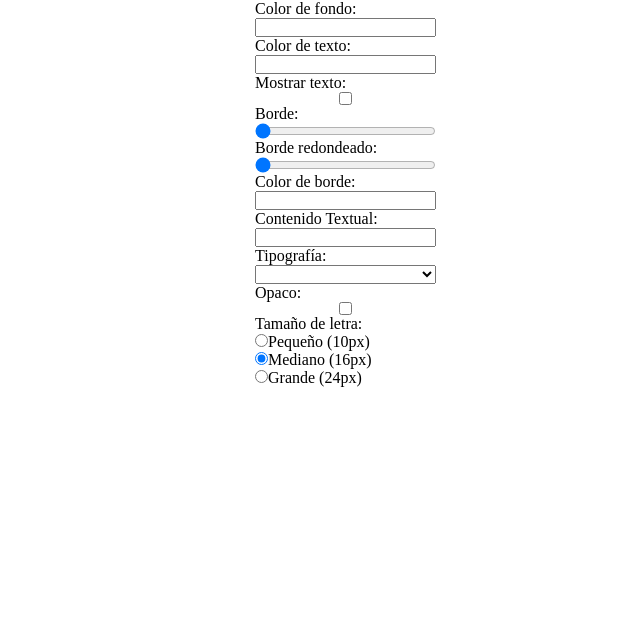
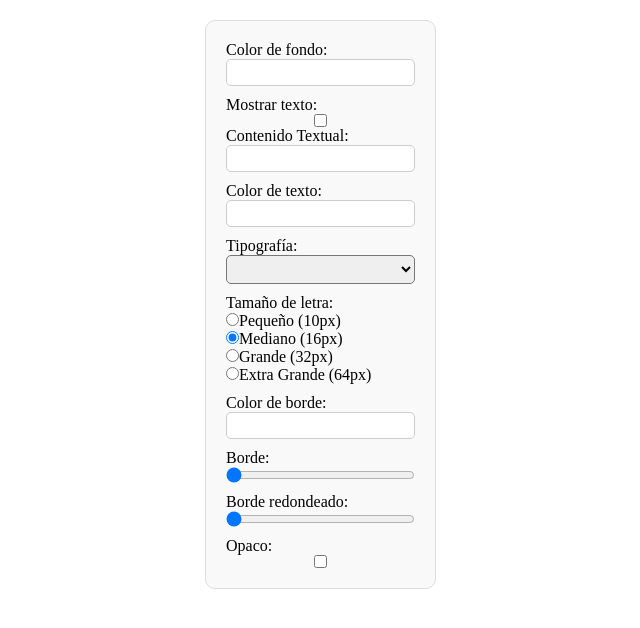
Before and after one commit to michelanyelo/DataBinding-DL, a Vue app: page / in a window 1280 px wide. Shown: the top 628 px of the page, without its empty margins (204-844 px from the left). Built offline with nearby package versions, Linux system fonts and the light colour scheme.

Commit message:
M6D6 desafio: Updated DataBinding.vue component with added comments, rearranged layout, and styling changes

```diff
--- a/src/components/DataBinding.vue
+++ b/src/components/DataBinding.vue
@@ -3,21 +3,22 @@ export default {
     name: 'DataBinding',
     data() {
         return {
-            backgroundBox: '',
-            textColor: '',
-            showTexto: false,
-            borderBox: '0',
-            borderRadiusBox: '0',
-            borderColor: '',
-            textContent: '',
-            typoStyle: '',
-            fontStyle: ['normal', 'italic', 'oblique'],
-            opacityBox: false,
-            selectedFontSize: 16,
-            sizeFont: [
+            backgroundBox: '',          // Color de fondo del cuadro
+            textColor: '',               // Color del texto
+            showTexto: false,            // Controla la visibilidad del texto
+            borderBox: '0',              // Grosor del borde del cuadro
+            borderRadiusBox: '0',        // Radio de borde del cuadro
+            borderColor: '',             // Color del borde del cuadro
+            textContent: '',             // Contenido textual
+            typoStyle: '',               // Estilo de tipografía seleccionada
+            fontStyle: ['normal', 'italic', 'oblique'], // Opciones de estilos de tipografía
+            opacityBox: false,           // Controla la opacidad del cuadro
+            selectedFontSize: 16,        // Tamaño de fuente seleccionado
+            sizeFont: [                  // Opciones de tamaño de fuente
                 { value: 10, label: 'Pequeño (10px)' },
                 { value: 16, label: 'Mediano (16px)' },
-                { value: 24, label: 'Grande (24px)' },
+                { value: 32, label: 'Grande (32px)' },
+                { value: 64, label: 'Extra Grande (64px)' }
             ]
         }
     }
@@ -28,37 +29,46 @@ export default {
     <div class="container">
         <div class="selectores">
             <label for="backgroundBoxInput">Color de fondo: </label>
-            <input id="backgroundBoxInput" type="text" v-model="backgroundBox">
-            <label for="textColorInput">Color de texto: </label>
-            <input id="textColorInput" type="text" v-model="textColor">
+            <input id="backgroundBoxInput" type="text" v-model="backgroundBox" class="input-field">
+
             <label for="mostrarTextCheck">Mostrar texto: </label>
             <input id="mostrarTextCheck" type="checkbox" v-model="showTexto">
-            <label for="borderTextRange">Borde: </label>
-            <input id="borderTextRange" type="range" min="0" max="10" v-model="borderBox">
-            <label for="borderRadiusRange">Borde redondeado: </label>
-            <input id="borderRadiusRange" type="range" min="0" max="50" v-model="borderRadiusBox">
-            <label for="borderColorInput">Color de borde: </label>
-            <input id="borderColorInput" type="text" v-model="borderColor">
+
             <label for="textContentInput">Contenido Textual: </label>
-            <input id="textContentInput" type="text" v-model="textContent">
+            <input id="textContentInput" type="text" v-model="textContent" class="input-field">
+
+            <label for="textColorInput">Color de texto: </label>
+            <input id="textColorInput" type="text" v-model="textColor" class="input-field">
+
             <label for="typoTextSelect">Tipografía: </label>
-            <select id="typoTextSelect" v-model="typoStyle">
+            <select id="typoTextSelect" v-model="typoStyle" class="input-select">
                 <option v-for="(style, idx) in fontStyle" :key="idx" :value="style">{{ style }}</option>
             </select>
-            <label for="opacityBoxCheck">Opaco: </label>
-            <input id="opacityBoxCheck" type="checkbox" v-model="opacityBox">
 
-            <!-- Radios para Tamaño de letra -->
             <label for="fontSize">Tamaño de letra: </label>
-            <div id="fontSize">
+            <div id="fontSize" class="font-size-options">
                 <div v-for="(size, idx) in sizeFont" :key="idx">
                     <input type="radio" :id="'fontSize' + idx" :value="size.value" v-model="selectedFontSize">
                     <label :for="'fontSize' + idx">{{ size.label }}</label>
                 </div>
             </div>
+
+            <label for="borderColorInput">Color de borde: </label>
+            <input id="borderColorInput" type="text" v-model="borderColor" class="input-field">
+
+            <label for="borderTextRange">Borde: </label>
+            <input id="borderTextRange" type="range" min="0" max="30" v-model="borderBox" class="input-range">
+
+            <label for="borderRadiusRange">Borde redondeado: </label>
+            <input id="borderRadiusRange" type="range" min="0" max="50" v-model="borderRadiusBox" class="input-range">
+
+            <label for="opacityBoxCheck">Opaco: </label>
+            <input id="opacityBoxCheck" type="checkbox" v-model="opacityBox">
         </div>
+
+        <!-- Cuadro dinámico -->
         <div :class="{ 'box-block': backgroundBox }" v-show="backgroundBox"
-            :style="{ backgroundColor: backgroundBox, border: borderBox + 'px solid', borderRadius: borderRadiusBox + 'px', borderColor: borderColor, opacity: opacityBox ? 1 : 0.5 }">
+            :style="{ backgroundColor: backgroundBox, border: borderBox + 'px solid', borderRadius: borderRadiusBox + '%', borderColor: borderColor, opacity: opacityBox ? 1 : 0.5 }">
             <p :style="{ color: textColor, fontStyle: typoStyle, fontSize: selectedFontSize + 'px' }"
                 v-show="showTexto">{{ textContent }}</p>
         </div>
@@ -66,16 +76,22 @@ export default {
 </template>
 
 <style>
+/* Diseño general del contenedor */
 .container {
     display: flex;
     flex-direction: row;
     align-items: flex-start;
-    gap: 10px;
+    gap: 15px;
     width: 100%;
     max-width: 100%;
-    margin: 0 auto;
+    margin: 20px auto;
+    padding: 20px;
+    border: 1px solid #ddd;
+    border-radius: 10px;
+    background-color: #f9f9f9;
 }
 
+/* Estilos para las columnas */
 .selectores,
 .box {
     flex: 1;
@@ -87,13 +103,43 @@ export default {
     justify-content: center;
 }
 
-.box-none {
-    display: none;
+/* Estilo para el cuadro cuando tiene un color de fondo */
+.box-block {
+    width: 400px;
+    height: 400px;
+    display: flex;
+    align-items: center;
+    justify-content: center;
+    text-align: center;
 }
 
-.box-block {
-    display: block;
-    width: 400px;
-    height: 400px;
+/* Estilos para los campos de entrada */
+.input-field {
+    margin-bottom: 10px;
+    padding: 5px;
+    border: 1px solid #ccc;
+    border-radius: 5px;
+}
+
+.input-range {
+    margin-bottom: 10px;
+}
+
+.input-select {
+    margin-bottom: 10px;
+    padding: 5px;
+    border-radius: 5px;
+}
+
+/* Opciones de tamaño de fuente */
+.font-size-options {
+    margin-bottom: 10px;
+    display: flex;
+    flex-direction: column;
+}
+
+/* Caja de opacidad */
+.opacityBox {
+    opacity: 0.5;
 }
 </style>
```
